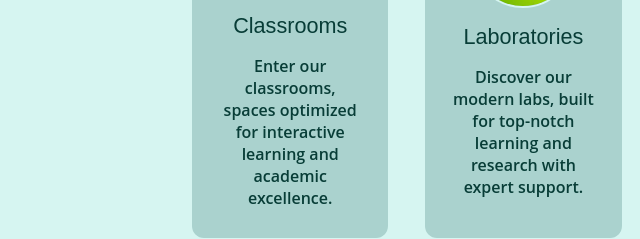
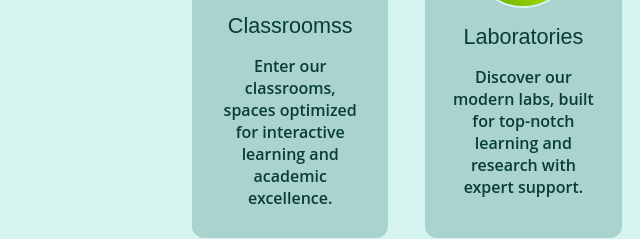
Before and after one commit to Volta-36/Volta, a plain HTML site: page facilities.html in a window 1280 px wide. Shown: the part 476-715 px from the top of the page, 0-640 px from the left. Drawn offline with Linux system fonts and the light colour scheme; a web font is replaced by a local one.

Commit message:
test commit

```diff
--- a/facilities.html
+++ b/facilities.html
@@ -42,7 +42,7 @@
             <div class="facilities-cards-container">
                 <div class="facilities-card">
                     <img class="facilities-img" src="./assets/laboratory.jpeg">
-                    <p class="facilities-card-title">Classrooms</p>
+                    <p class="facilities-card-title">Classroomss</p>
                     <p class="facilities-card-text">Enter our classrooms, spaces optimized for interactive learning and academic excellence.</p>
                 </div>
                 <div class="facilities-card">
```
